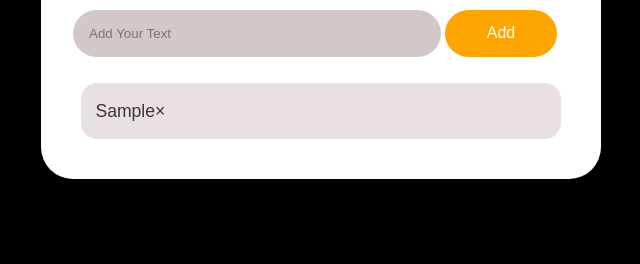
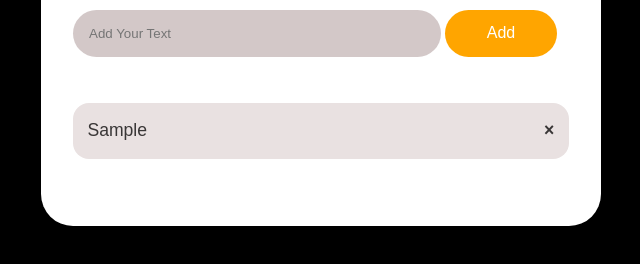
Before and after one commit to MKAIF5/JS-Todo-App, a plain HTML site: page index.html in a window 1280 px wide. Both pictures are taken after typing "Sample" into the empty fields and a click on the button "Add". Shown: the part 280-544 px from the top of the page, without its empty margins (319-959 px from the left). Drawn offline with Linux system fonts and the light colour scheme; some packages are replaced by stand-ins of ours; a script that the page names is missing.

Commit message:
80% Work Completed

```diff
--- a/index.html
+++ b/index.html
@@ -20,17 +20,18 @@
 
       <div class="main-inp">
         <form>
-          <input placeholder="Add Your Text" type="text" name="" id="inp" />
+          <input placeholder="Add Your Text" type="text" name="" id="inp"/>
           <button>Add</button>
         </form>
       </div>
 
       <br />
+      <div>
 
-      <div class="main-ul">
+        <ul id="ul">
 
-          <ul id="ul"></ul>
-        </div>
+        </ul>
+      </div>
     </div>
 
     <script src="https://cdn.jsdelivr.net/npm/sweetalert2@11"></script>
--- a/script.js
+++ b/script.js
@@ -24,7 +24,9 @@
         span.innerHTML = "\u00d7"
         li.appendChild(span)
 
-
+        span.addEventListener("click" , () =>{
+          li.remove()
+        })
 
     }
     form.reset()
--- a/style.css
+++ b/style.css
@@ -42,6 +42,7 @@
     background-color: rgb(211, 200, 200);
     color: black;
     border: none;
+    outline: none;
 }
 
 .main-inp button{
@@ -52,7 +53,9 @@
     border: none;
     border-radius: 3rem;
     width: 7rem;
+    cursor: pointer;
 }
+
 
 #ul{
     list-style: none;
@@ -62,10 +65,28 @@
     color: rgb(57, 54, 54);
     text-transform: capitalize;
     line-height: 1.7rem;
+    display: inline;
 }
 
-.li{
+.li {
+    position: relative;
     background-color: rgb(233, 225, 225);
     padding: 0.9rem;
     border-radius: 1rem;
+    margin-bottom: 0.5rem;
 }
+
+.span {
+    position: absolute;
+    top: 10px;
+    right: 10px;
+    cursor: pointer;
+    padding: 0.3rem;
+    font-weight: bold;
+}
+
+.span:hover {
+    background-color: rgb(213, 204, 204);
+    border-radius: 50%;
+    padding: 0.3rem;
+}
```
